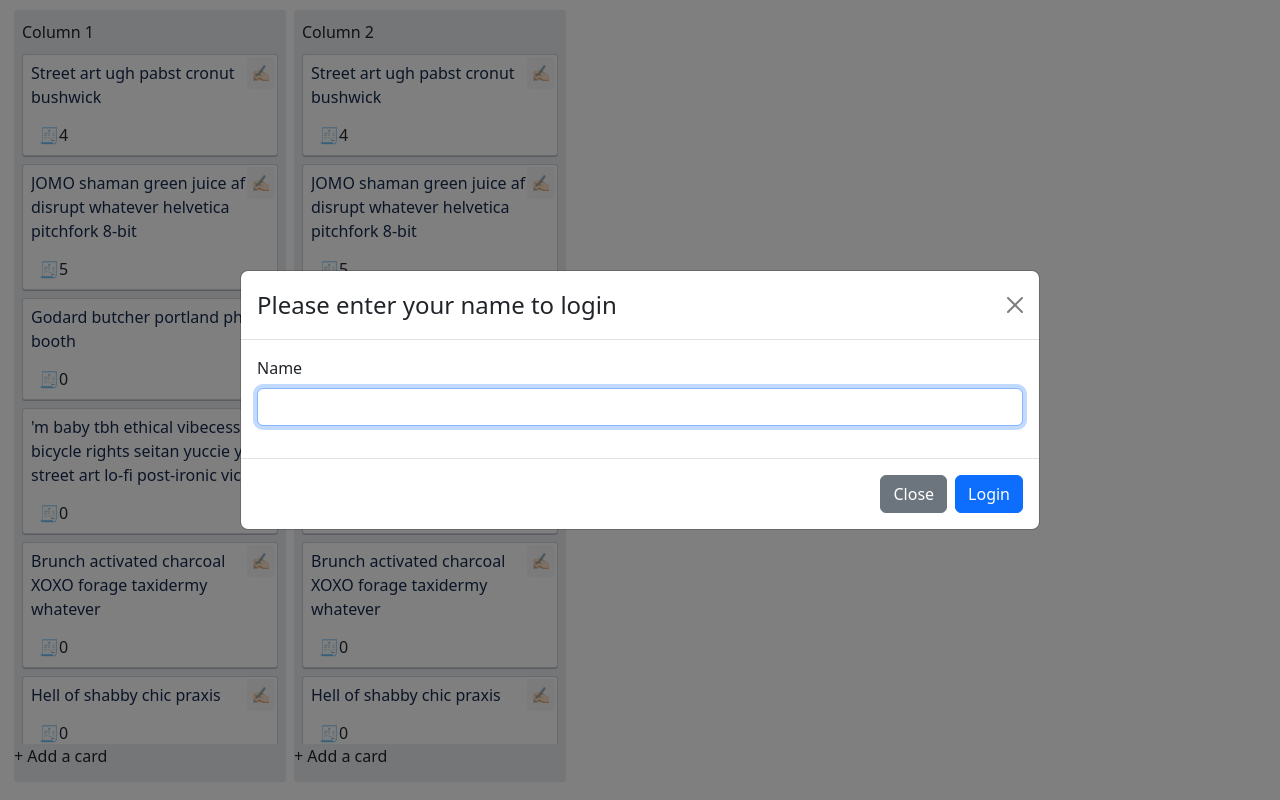
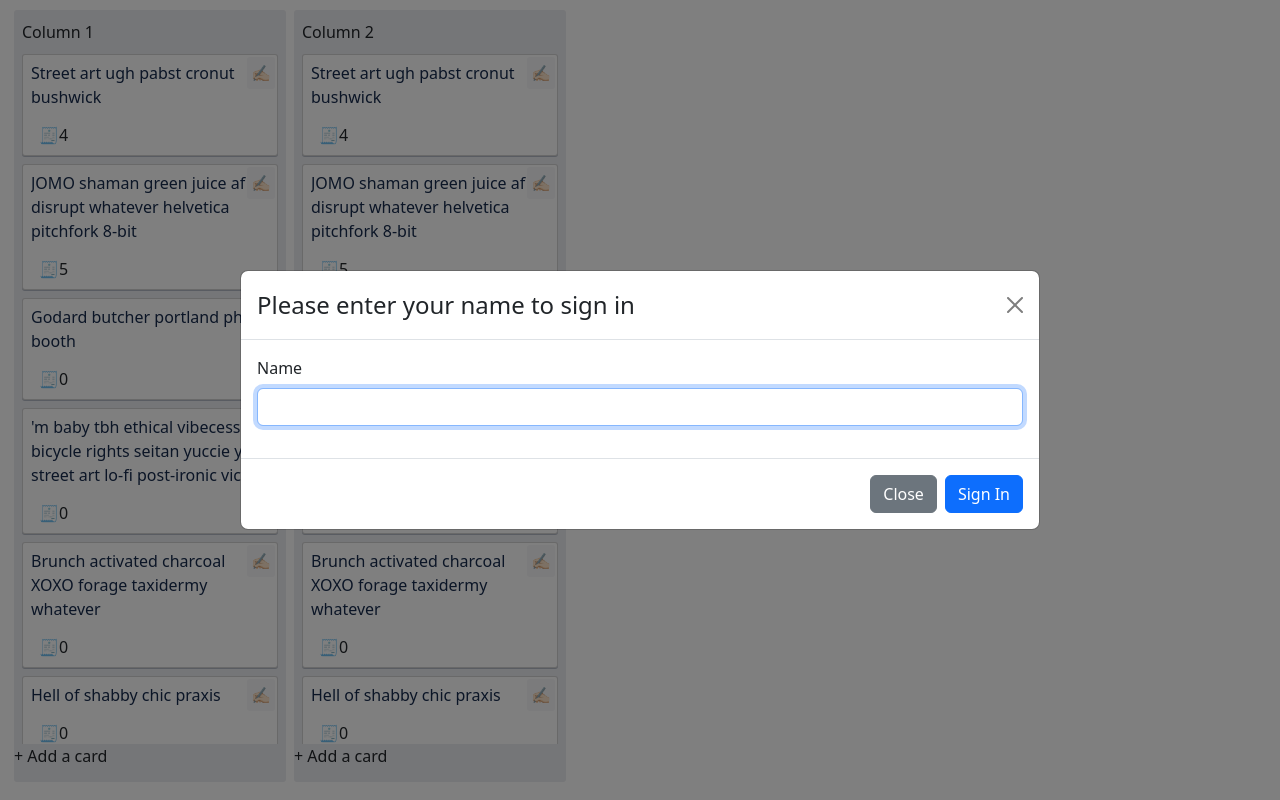
Before and after one commit to ItSerje/kanban-board_react, a React (Create React App) app: page / in a window 1280 px wide. Built offline with nearby package versions, Linux system fonts and the light colour scheme.

Commit message:
replace text: login with sign in

```diff
--- a/src/components/LoginModal/LoginModal.js
+++ b/src/components/LoginModal/LoginModal.js
@@ -13,7 +13,7 @@ const LoginModal = ({ modalShow, closeModalHandler, loginHandler }) => {
       centered
     >
       <Modal.Header closeButton>
-        <Modal.Title>Please enter your name to login</Modal.Title>
+        <Modal.Title>Please enter your name to sign in</Modal.Title>
       </Modal.Header>
       <Modal.Body>
         <Form>
@@ -34,7 +34,7 @@ const LoginModal = ({ modalShow, closeModalHandler, loginHandler }) => {
             closeModalHandler();
           }}
         >
-          Login
+          Sign In
         </Button>
       </Modal.Footer>
     </Modal>
```
